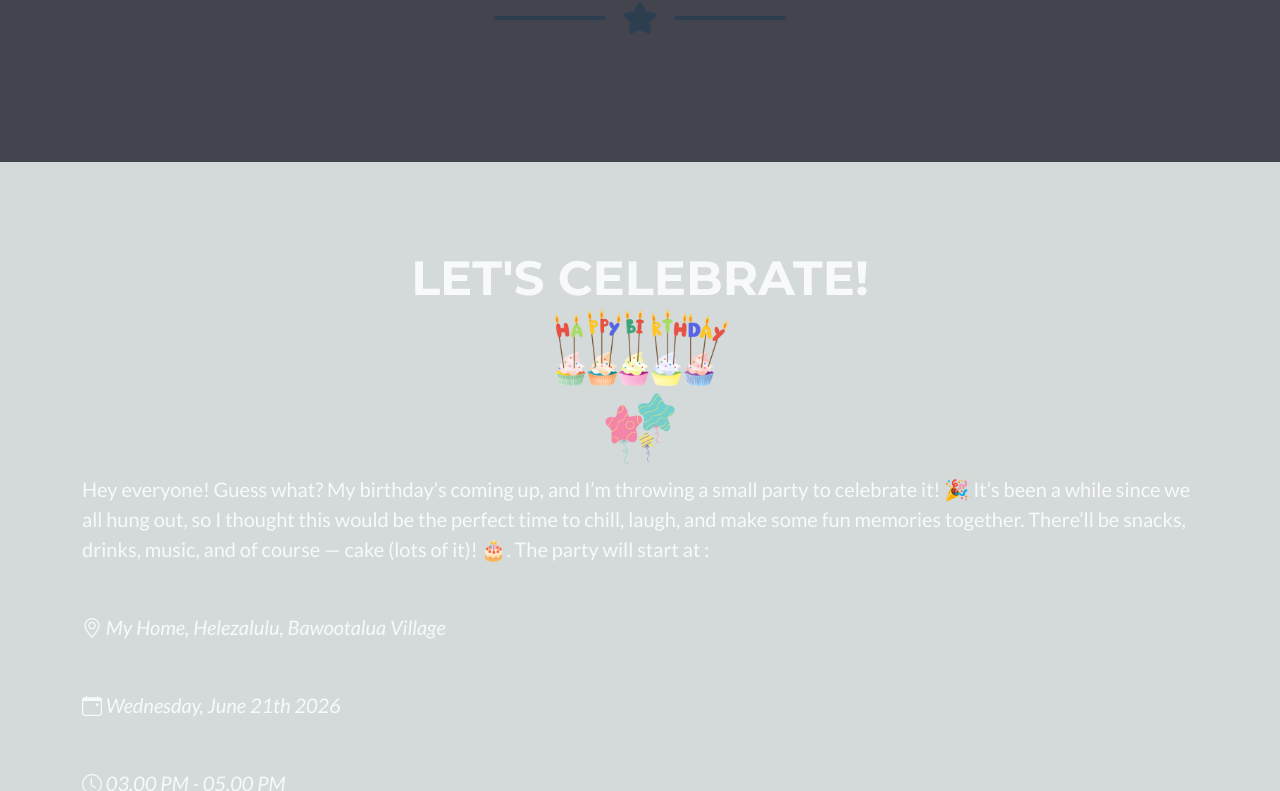
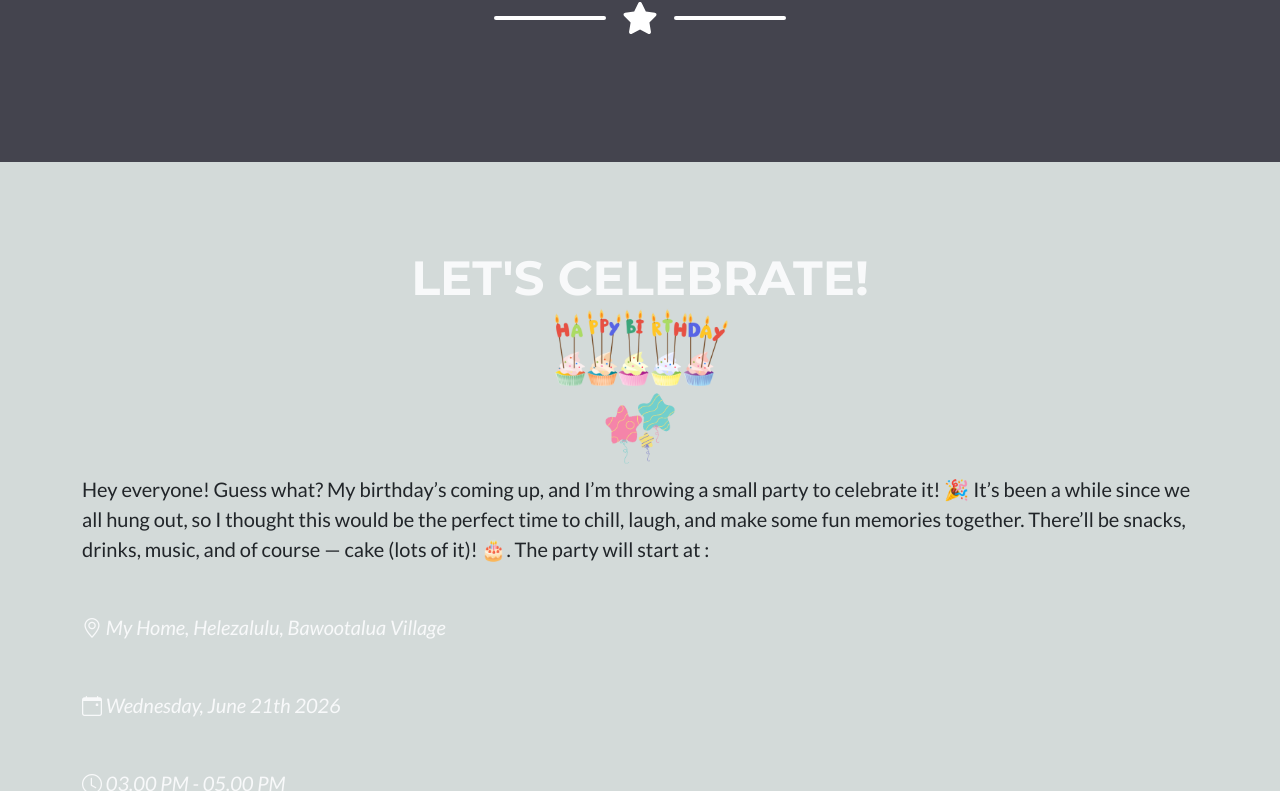
Before and after one commit to DuhaaaFel/tugas-jefrin-laia, a plain HTML site: page index.html in a window 1280 px wide. Shown: the part 570-1361 px from the top of the page. Drawn offline with nearby package versions, Linux system fonts and the light colour scheme.

Commit message:
Update index.html

```diff
--- a/index.html
+++ b/index.html
@@ -19,14 +19,14 @@
     </head>
     <body id="page-top">
         <!-- Masthead-->
-        <header class="masthead text-dark text-center">
+        <header class="masthead text-light text-center">
             <div class="container d-flex align-items-center flex-column">
                 <!-- Masthead Avatar Image-->
                 <img class="masthead-avatar mb-5" src="aku2.png" alt="..." />
                 <!-- Masthead Heading-->
                 <h1 class="masthead-heading text-uppercase mb-0">Birthday Invitations!</h1>
                 <!-- Icon Divider-->
-                <div class="divider-custom divider-dark">
+                <div class="divider-custom divider-light">
                     <div class="divider-custom-line"></div>
                     <div class="divider-custom-icon"><i class="fas fa-star"></i></div>
                     <div class="divider-custom-line"></div>
@@ -34,7 +34,7 @@
             </div>
         </header>
         <!-- Portfolio Section-->
-        <section class="page-section portfolio text-light" id="portfolio">
+        <section class="page-section portfolio text-dark" id="portfolio">
             <div class="container">
                 <!-- Portfolio Section Heading-->
                 <h2 class="page-section-heading text-center text-uppercase text-light mb-0">Let's Celebrate!</h2>
```
